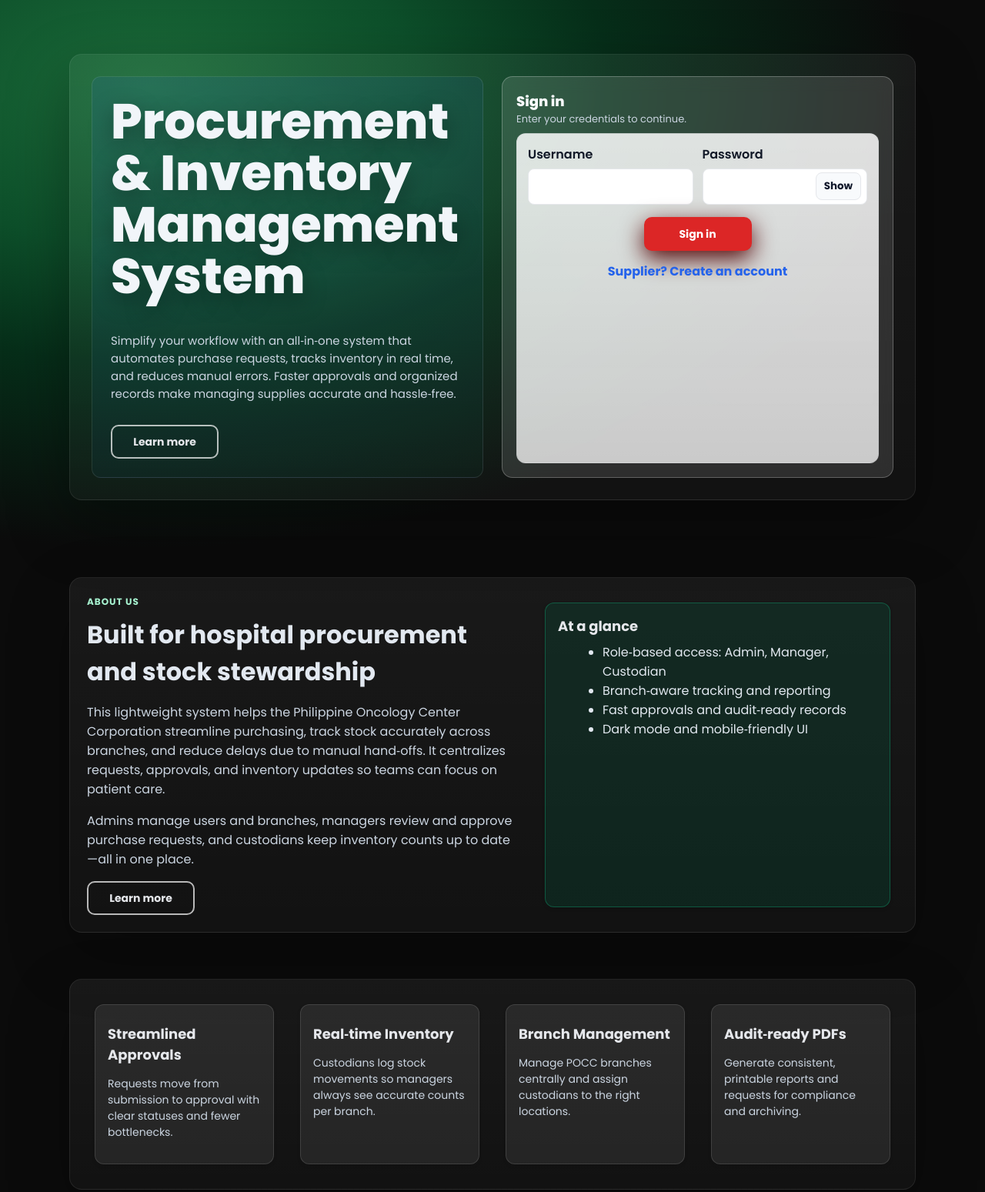
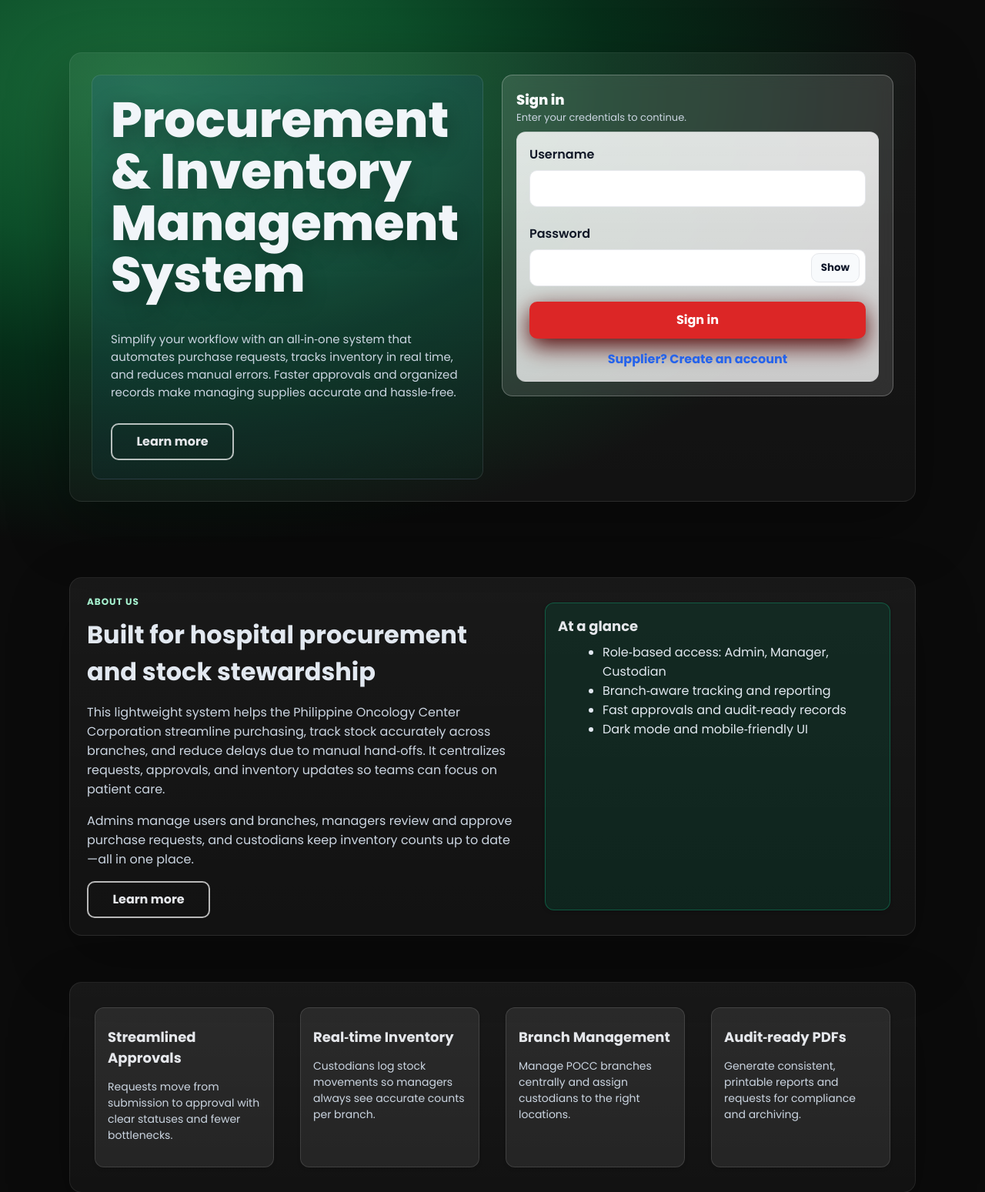
Before and after one commit to bscsBaynosa/procurement-inventory-system, a PHP site: page / in a window 1280 px wide. Shown: the part 82-1631 px from the top of the page at 77% size. Run offline with PHP 8.4, Linux system fonts and the light colour scheme; some libraries are stand-ins or nearby versions.

Commit message:
fixed sign in white spaces

```diff
--- a/templates/auth/landing.php
+++ b/templates/auth/landing.php
@@ -42,7 +42,7 @@
         }
 
     .hero { padding: 36px 22px; display:flex; align-items:center; justify-content:center; min-height: calc(100vh - 80px); }
-    .hero-inner { max-width: 1100px; width: 100%; margin: 0 auto; background: linear-gradient(180deg, rgba(255,255,255,.06), rgba(255,255,255,.03)); border:1px solid rgba(255,255,255,.08); border-radius:16px; padding: 28px; display:grid; grid-template-columns: 1fr 1fr; gap: 24px; align-items:stretch; box-shadow: 0 30px 80px rgba(0,0,0,.35); }
+    .hero-inner { max-width: 1100px; width: 100%; margin: 0 auto; background: linear-gradient(180deg, rgba(255,255,255,.06), rgba(255,255,255,.03)); border:1px solid rgba(255,255,255,.08); border-radius:16px; padding: 28px; display:grid; grid-template-columns: 1fr 1fr; gap: 24px; align-items:start; box-shadow: 0 30px 80px rgba(0,0,0,.35); }
     @media (max-width: 900px) {
         .hero { display:block; min-height:auto; padding: 22px 16px; }
         .hero-inner { grid-template-columns: 1fr; }
@@ -64,29 +64,30 @@
     .subhead { color: #cbd5e1; font-size: 15px; max-width: 640px; }
 
         /* Inline sign-in glass card */
-    .signin-card { background: rgba(255,255,255,.12); border:1px solid rgba(255,255,255,.25); backdrop-filter: blur(10px); -webkit-backdrop-filter: blur(10px); border-radius: 14px; padding: 18px; color:#0f172a; height:100%; display:flex; flex-direction:column; }
+    .signin-card { background: rgba(255,255,255,.12); border:1px solid rgba(255,255,255,.25); backdrop-filter: blur(10px); -webkit-backdrop-filter: blur(10px); border-radius: 14px; padding: 18px; color:#0f172a; display:flex; flex-direction:column; }
         .signin-header { display:flex; align-items:center; justify-content:space-between; margin-bottom: 8px; }
         .signin-title { color:#f8fafc; font-weight:800; font-size: 18px; }
         .signin-sub { color:#cbd5e1; font-size: 13px; }
-    .signin { background: linear-gradient(180deg, rgba(255,255,255,.85), rgba(255,255,255,.75)); border:1px solid rgba(15,23,42,.06); border-radius: 12px; padding: 14px; flex:1; display:flex; flex-direction:column; overflow:hidden; }
-        .form-row { display:flex; gap:12px; }
+    .signin { background: linear-gradient(180deg, rgba(255,255,255,.85), rgba(255,255,255,.75)); border:1px solid rgba(15,23,42,.06); border-radius: 12px; padding: 16px; display:flex; flex-direction:column; overflow:hidden; }
+        .form-row { display:flex; flex-direction:column; gap:12px; }
         .form-group { margin-bottom: 10px; display:block; }
-        .form-group label { display:block; font-weight:600; margin-bottom:6px; color:#111827; }
-        .form-group input, .form-group select { width:100%; max-width:100%; padding:10px 12px; border:1px solid #e5e7eb; border-radius:8px; font: inherit; background:#fff; color:#111; display:block; }
+        .form-group label { display:block; font-weight:600; margin-bottom:8px; color:#111827; }
+        .form-group input, .form-group select { width:100%; max-width:100%; height:48px; padding:12px 14px; border:1px solid #e5e7eb; border-radius:10px; font-size:16px; font-family: inherit; background:#fff; color:#111; display:block; }
         /* Password visibility toggle */
-        .password-wrap{ position:relative; }
-        .password-wrap input{ padding-right:84px; }
-        .pw-toggle{ position:absolute; right:8px; top:50%; transform:translateY(-50%); height:36px; padding:0 10px; border-radius:8px; border:1px solid #e5e7eb; background:#f8fafc; color:#0f172a; font-weight:700; cursor:pointer; }
+    .password-wrap{ position:relative; }
+    .password-wrap input{ padding-right:96px; }
+    .pw-toggle{ position:absolute; right:8px; top:50%; transform:translateY(-50%); height:38px; padding:0 12px; border-radius:10px; border:1px solid #e5e7eb; background:#f8fafc; color:#0f172a; font-weight:700; cursor:pointer; }
     .roles { display:flex; gap:10px; margin: 6px 0 10px 0; flex-wrap: wrap; }
     .chip { padding:10px 12px; border-radius:10px; border:1.5px solid #e5e7eb; background:#fff; cursor:pointer; transition: all .15s ease; color:#111; width: 150px; height:44px; display:inline-flex; justify-content:center; align-items:center; font-weight:600; text-align:center; }
         .chip input { display:none; }
         .chip.active { border-color: var(--accent); color: var(--accent); box-shadow: 0 6px 14px color-mix(in oklab, var(--accent) 35%, #000 65%); }
     /* Uniform button sizing and centered primary action */
-    .btn{ min-width:140px; height:44px; }
-    .signin-actions { display:flex; gap:10px; justify-content:center; align-items:center; margin-top: 6px; }
+    .btn{ min-width:160px; height:48px; font-size:16px; }
+    .signin-actions { display:flex; gap:10px; justify-content:center; align-items:center; margin-top: 10px; }
+    .signin-actions .btn { width:100%; max-width:100%; }
 
-    /* Responsive: stack username/password vertically on narrow screens to avoid overflow */
-    @media (max-width: 700px) { .form-row { flex-direction: column; } }
+    /* Responsive: inputs already stacked; widen tap targets further on small screens */
+    @media (max-width: 700px) { .btn{ height:50px; } }
     /* Sections */
     .section { padding: 30px 22px; }
     .section-inner { max-width: 1100px; margin: 0 auto; }
```
